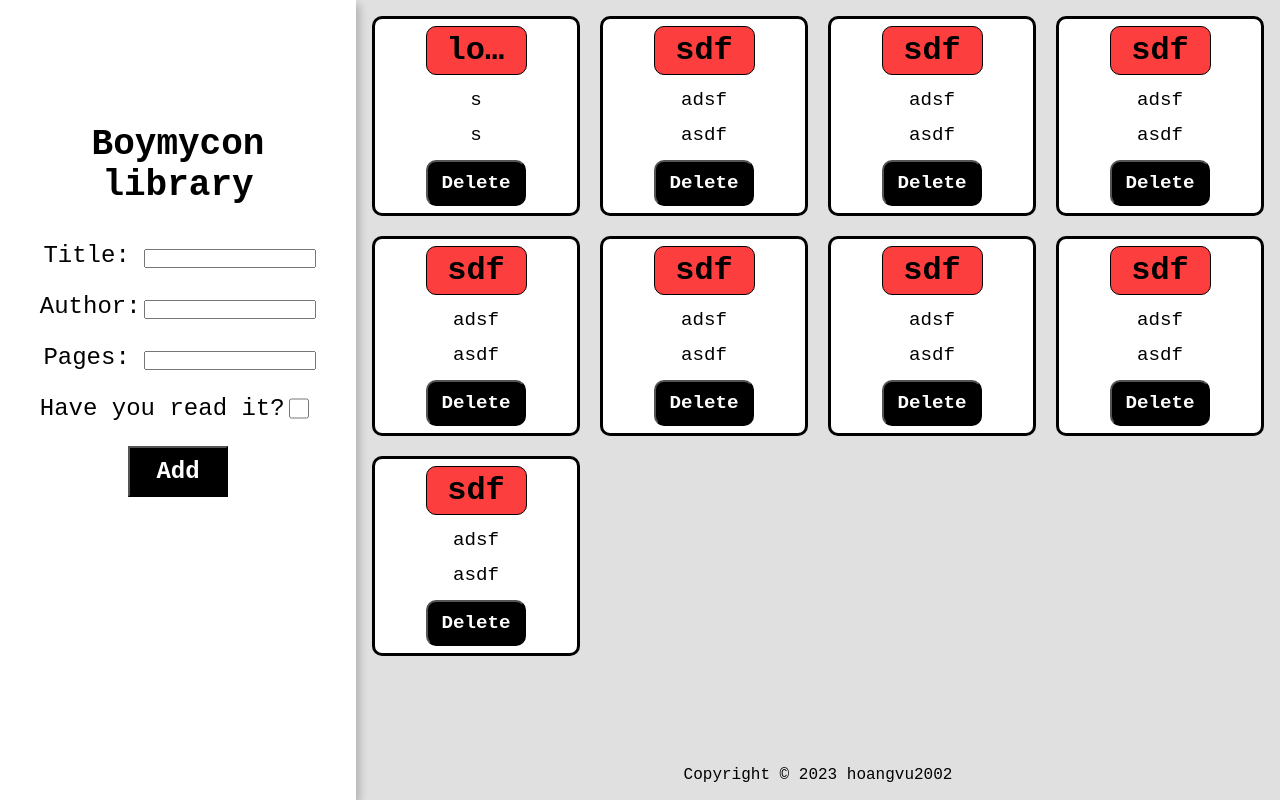
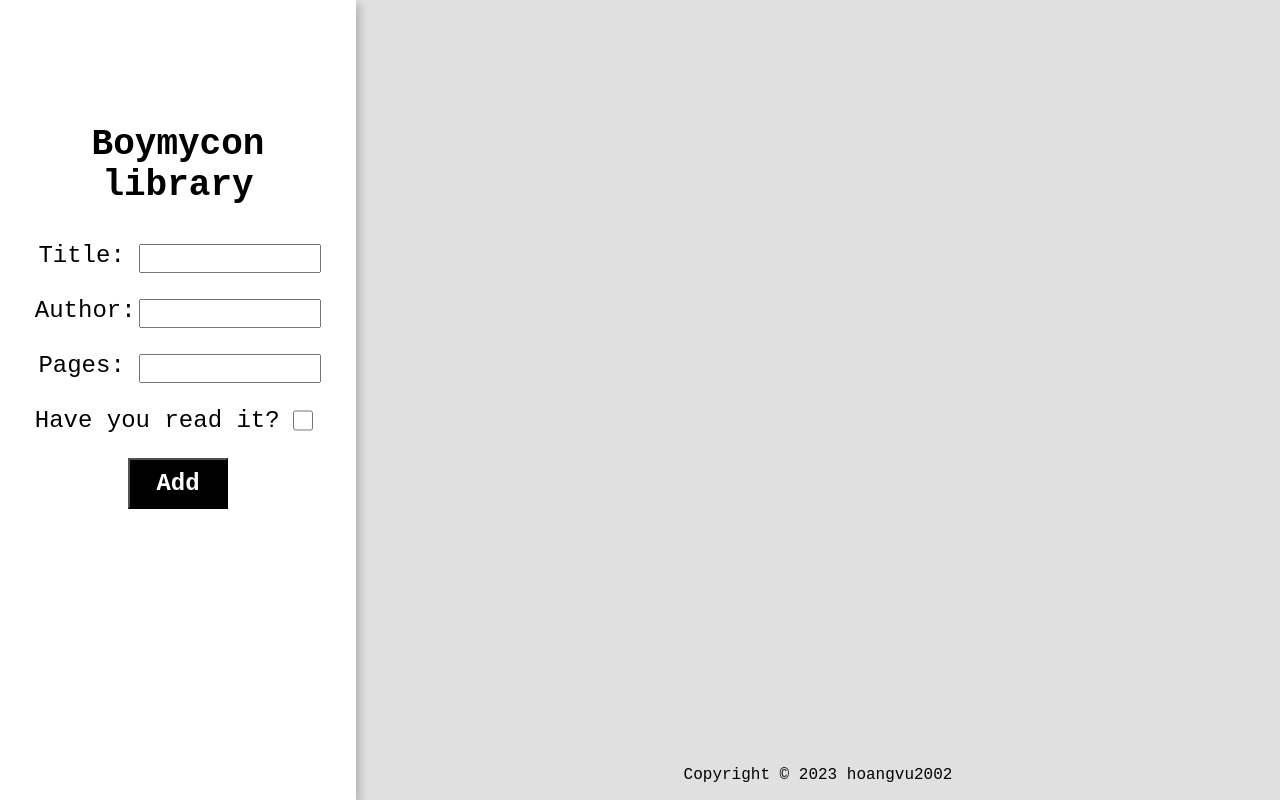
Before and after one commit to hoangvu2002/library-project, a plain HTML site: page index.html in a window 1280 px wide. Drawn offline with Linux system fonts and the light colour scheme.

Commit message:
Add some pseudo classes styling for inputs, remove placeholder cards

```diff
--- a/index.html
+++ b/index.html
@@ -15,15 +15,15 @@
                 <ul>
                     <li>
                         <label for="title">Title:</label>
-                        <input type="text" name="title" id="title" required>
+                        <input type="text" name="title" id="title">
                     </li>
                     <li>
                         <label for="author">Author:</label>
-                        <input type="text" name="author" id="author" required>
+                        <input type="text" name="author" id="author">
                     </li>
                     <li>
                         <label for="pages">Pages:</label>
-                        <input type="number" name="pages" id="pages" required>
+                        <input type="number" name="pages" id="pages">
                     </li>
                     <li>
                         <label for="read"><p>Have you read it?</p></label>
@@ -35,60 +35,8 @@
         </div>
         <div class="content">
             <div class="display">
-                <div class="card">
-                    <h3>love</h3>
-                    <p>s</p>
-                    <p>s</p>
-                    <button type="button">Delete</button>
-                </div>
-                <div class="card">
-                    <h3>sdf</h3>
-                    <p>adsf</p>
-                    <p>asdf</p>
-                    <button type="button">Delete</button>
-                </div>
-                <div class="card">
-                    <h3>sdf</h3>
-                    <p>adsf</p>
-                    <p>asdf</p>
-                    <button type="button">Delete</button>
-                </div>
-                <div class="card">
-                    <h3>sdf</h3>
-                    <p>adsf</p>
-                    <p>asdf</p>
-                    <button type="button">Delete</button>
-                </div>
-                <div class="card">
-                    <h3>sdf</h3>
-                    <p>adsf</p>
-                    <p>asdf</p>
-                    <button type="button">Delete</button>
-                </div>
-                <div class="card">
-                    <h3>sdf</h3>
-                    <p>adsf</p>
-                    <p>asdf</p>
-                    <button type="button">Delete</button>
-                </div>
-                <div class="card">
-                    <h3>sdf</h3>
-                    <p>adsf</p>
-                    <p>asdf</p>
-                    <button type="button">Delete</button>
-                </div>
-                <div class="card">
-                    <h3>sdf</h3>
-                    <p>adsf</p>
-                    <p>asdf</p>
-                    <button type="button">Delete</button>
-                </div>
-                <div class="card">
-                    <h3>sdf</h3>
-                    <p>adsf</p>
-                    <p>asdf</p>
-                    <button type="button">Delete</button>
-                </div>
+
+
             </div>
             <div class="footer">Copyright © 2023 hoangvu2002</div>
         </div>
--- a/style.css
+++ b/style.css
@@ -40,6 +40,14 @@ h2 {
 
 ul > li + li {
     margin-top: 1em;
+}
+
+input {
+    padding: 5px;
+}
+
+input:focus {
+    background-color: rgb(190, 182, 182);
 }
 
 li:nth-child(4) {
```
